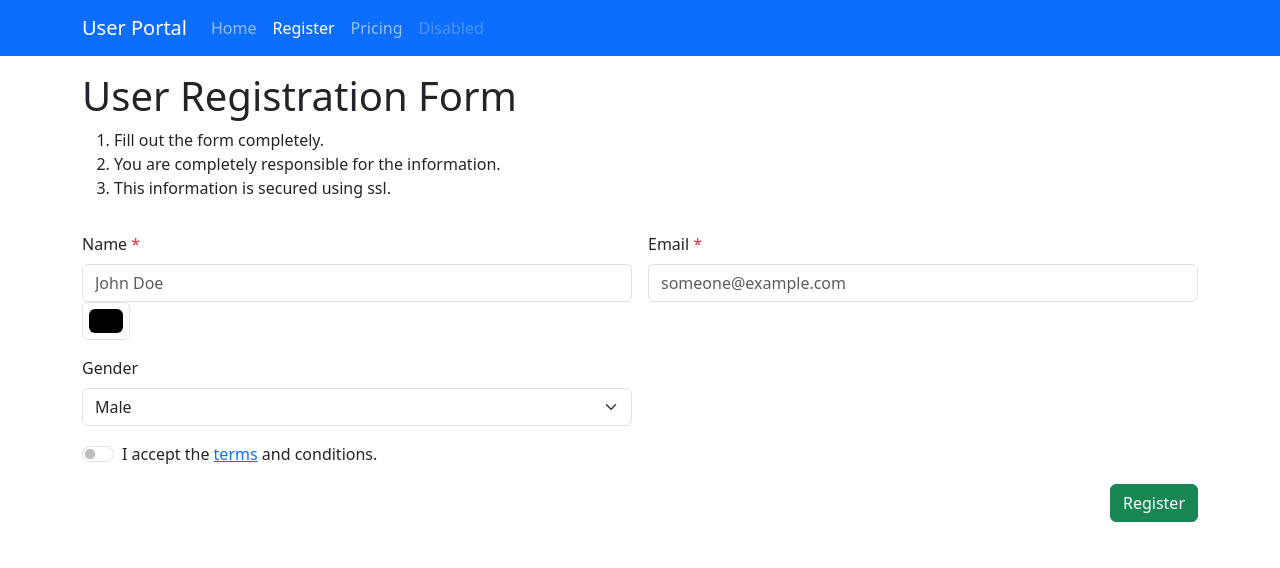
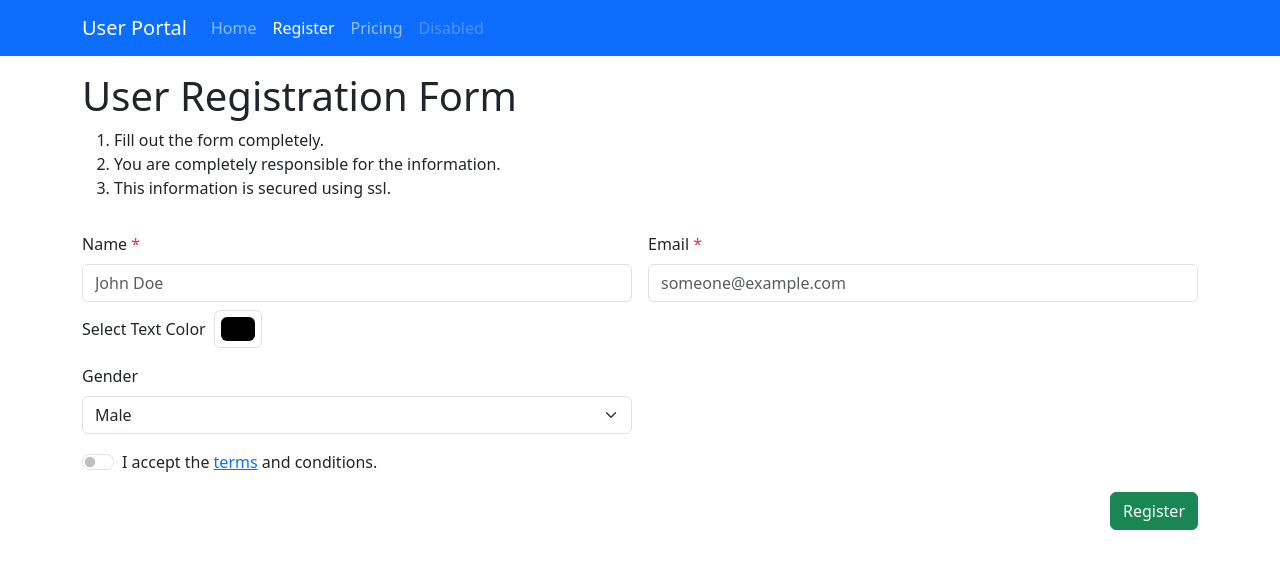
Before and after one commit to shahsawoodshinwari/user-portal, a Vue app: page /auth/register in a window 1280 px wide. Shown: the top 568 px of the page. Built offline with nearby package versions, Linux system fonts and the light colour scheme.

Commit message:
feat: improve user registration form by adding text color selection and enhancing input styles

```diff
--- a/src/components/User/RecentPosts.vue
+++ b/src/components/User/RecentPosts.vue
@@ -58,7 +58,7 @@ export default {
           <form @submit.prevent="addPost">
             <div class="mb-3">
               <label for="title" class="form-label">Title</label>
-              <input type="text" v-model="newPost.title" class="form-control" id="title"
+              <input type="text" v-model="newPost.title"  class="form-control" id="title"
                 placeholder="e.g. Post of the day" />
             </div>
             <div class="mb-3">
--- a/src/views/Auth/UserRegistration.vue
+++ b/src/views/Auth/UserRegistration.vue
@@ -47,20 +47,22 @@ export default {
 
       <div class="col-md-6">
         <div class="form-group">
-          <label for="name" class="form-label">Name <span class="text-danger">*</span></label>
+          <label  for="name" class="form-label">Name <span class="text-danger">*</span></label>
           <input v-model.trim.capitalize="form.name"  :style="{ color: form.namecolor }" type="text" :class="['form-control', errors.name ? 'is-invalid' : null]"id="name" placeholder="John Doe"/>
           <div class="invalid-feedback" v-if="errors.name">
             {{ errors.name }}
           </div>
-         <input v-model=" form.namecolor " type="color" class="form-control form-control-color" id="colorpicker" value="#563d7c" title="Choose your color"></input>
-
+                <div class="d-flex align-items-center gap-2 mt-2">
+                  <label for="colorpicker" class="form-label mb-0">Select Text Color</label>
+                   <input v-model="form.namecolor"type="color" class="form-control form-control-color" id="colorpicker" title="Choose your color"/>
+             </div>
         </div>
       </div>
 
       <div class="col-md-6">
         <div class="form-group">
           <label for="email" class="form-label">Email <span class="text-danger">*</span></label>
-          <input v-model.trim="form.email" type="email" :class="['form-control', errors.email ? 'is-invalid' : null]"id="email" placeholder="someone@example.com"/>
+          <input v-model.trim="form.email" :style="{ color: form.namecolor }"  type="email" :class="['form-control', errors.email ? 'is-invalid' : null]"id="email" placeholder="someone@example.com"/>
 
           <div class="invalid-feedback" v-if="errors.email">
             {{ errors.email }}
```
